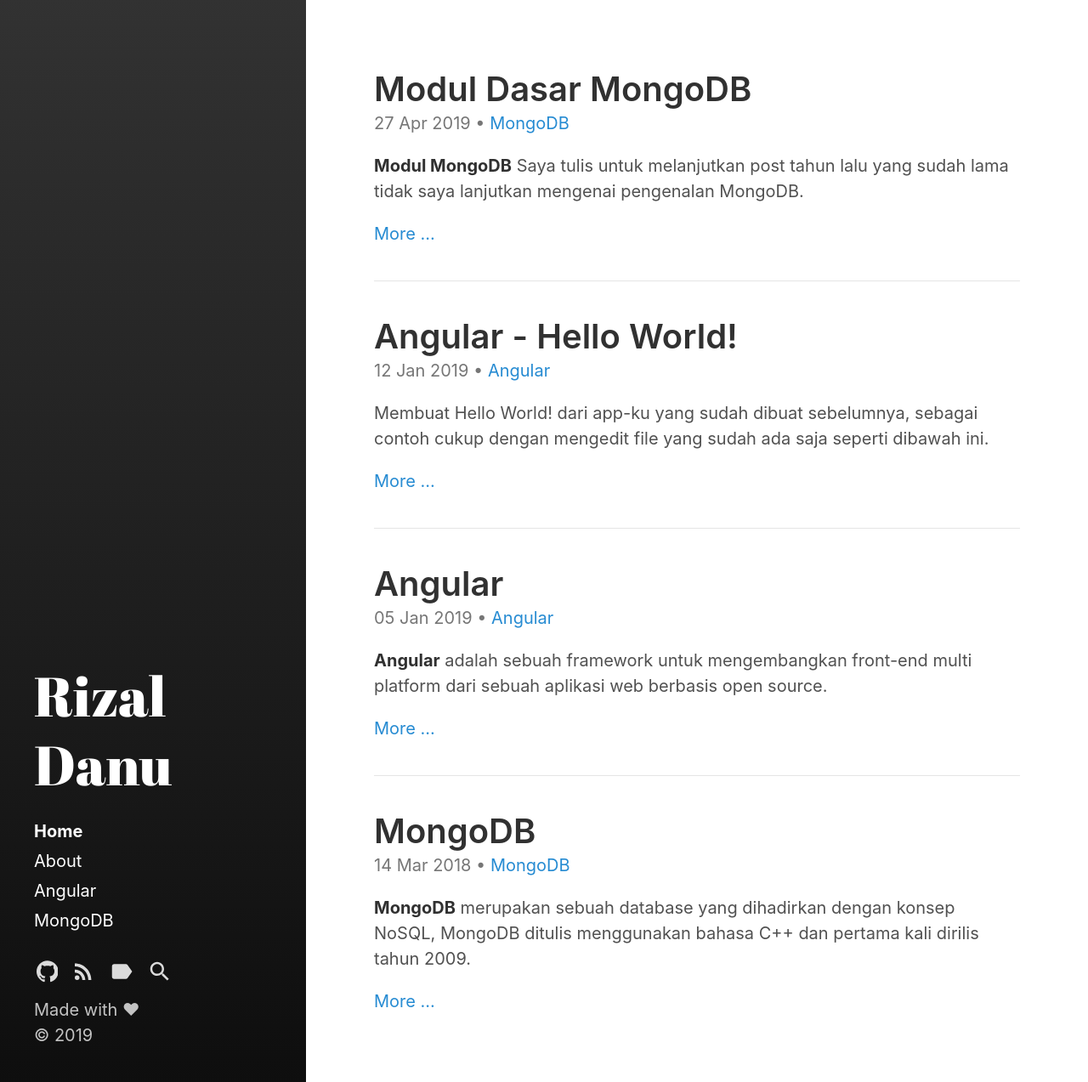
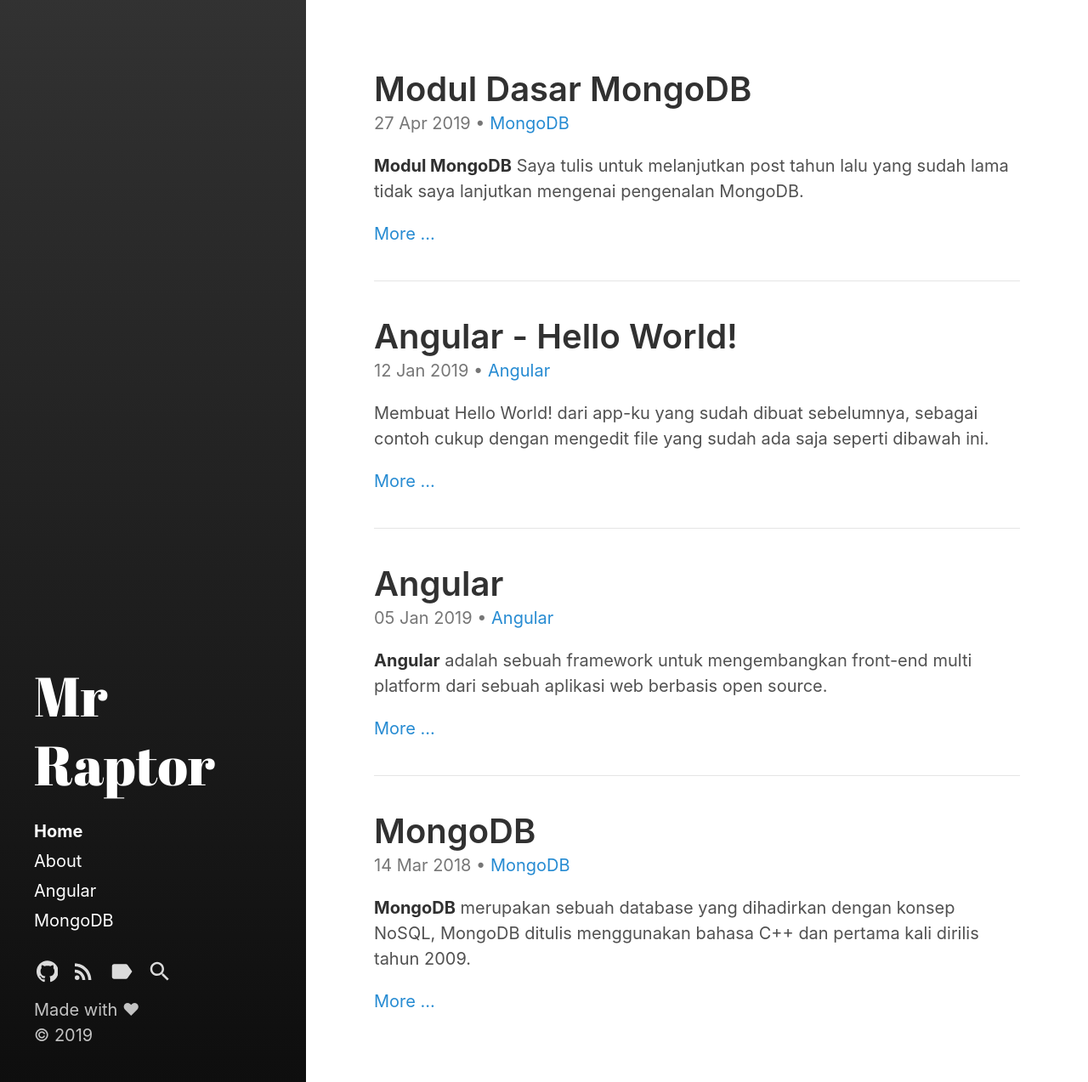
Before and after one commit to gwyllgi/gwyllgi.github.io, a Jekyll site: the page built from index.html, in a window 1280 px wide. Shown: the whole page at 85% size. Built offline with Jekyll 4.4.1, drawn with Linux system fonts in a browser that asks for light colours; the list of posts is cut into pages by our own code.

Commit message:
Update _config.yml

```diff
--- a/_config.yml
+++ b/_config.yml
@@ -3,7 +3,7 @@ markdown:         kramdown
 highlighter:      rouge
 
 # Setup
-title:            'Rizal Danu'
+title:            'Mr Raptor'
 tagline:          'Blog'
 description:      ''
 url:              https://rizaldanu.web.id
```
